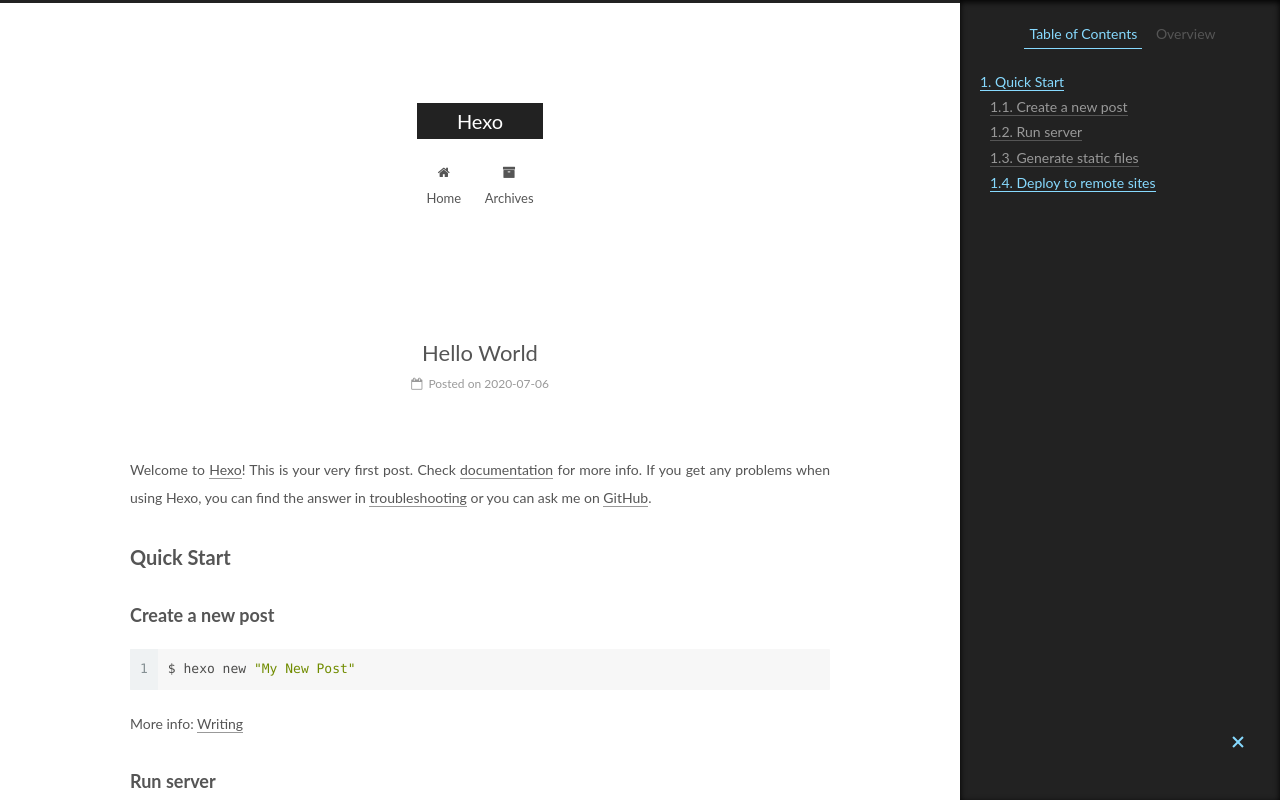
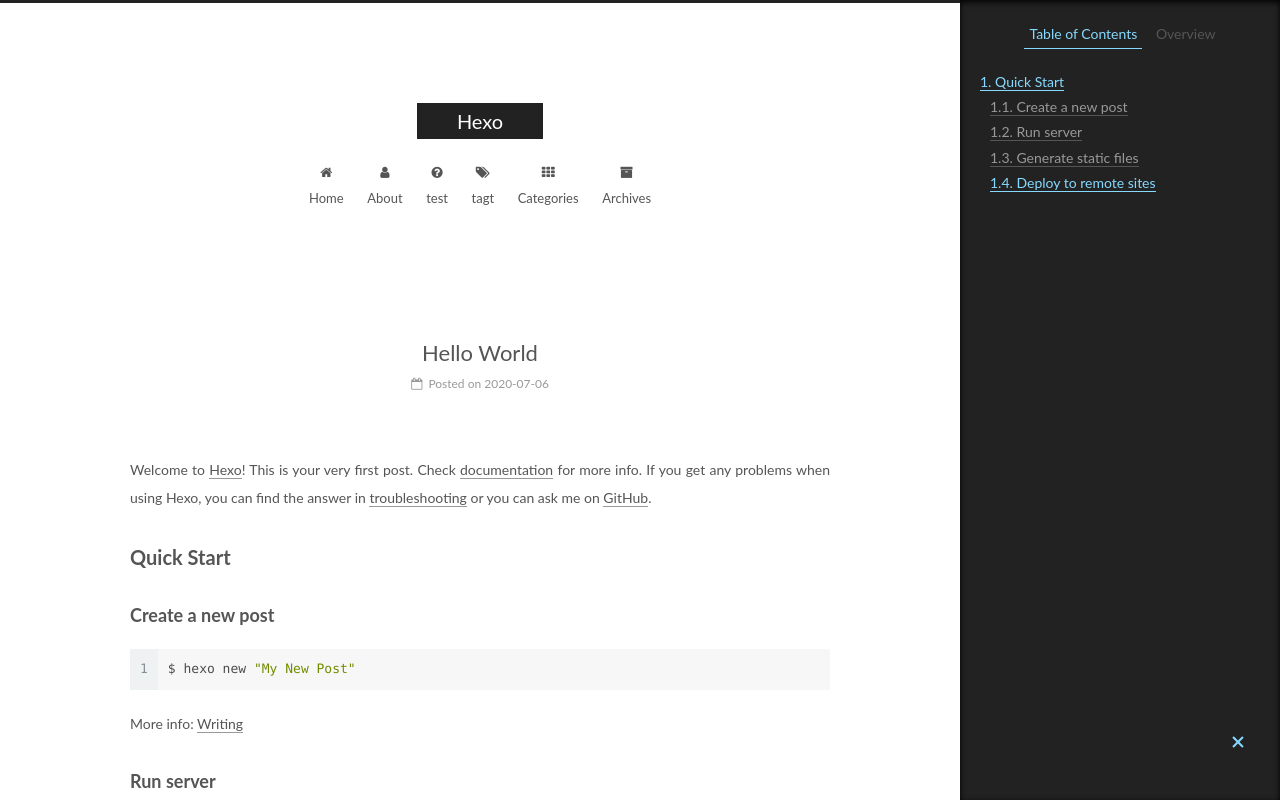
Before and after one commit to clx0126/clx0126.github.io, a plain HTML site: page 2020/07/06/hello-world/index.html in a window 1280 px wide. Shown: the top 800 px of the page. Drawn offline with Linux system fonts and the light colour scheme.

Commit message:
Site updated: 2020-07-06 15:08:53

```diff
--- a/2020/07/06/hello-world/index.html
+++ b/2020/07/06/hello-world/index.html
@@ -190,6 +190,46 @@
               <i class="menu-item-icon fa fa-fw fa-home"></i> <br />
 
             Home
+          </a>
+        </li>
+
+
+        <li class="menu-item menu-item-about">
+          <a href="/about/%20" rel="section">
+
+              <i class="menu-item-icon fa fa-fw fa-user"></i> <br />
+
+            About
+          </a>
+        </li>
+
+
+        <li class="menu-item menu-item-clx">
+          <a href="/test" rel="section">
+
+              <i class="menu-item-icon fa fa-fw fa-question-circle"></i> <br />
+
+            test
+          </a>
+        </li>
+
+
+        <li class="menu-item menu-item-tagt">
+          <a href="/tags/%20" rel="section">
+
+              <i class="menu-item-icon fa fa-fw fa-tags"></i> <br />
+
+            tagt
+          </a>
+        </li>
+
+
+        <li class="menu-item menu-item-categories">
+          <a href="/categories/%20" rel="section">
+
+              <i class="menu-item-icon fa fa-fw fa-th"></i> <br />
+
+            Categories
           </a>
         </li>
 
```
Also changed, not shown: archives/2020/07/index.html (+40 -0 lines), archives/2020/index.html (+40 -0 lines), archives/index.html (+40 -0 lines), index.html (+40 -0 lines).
